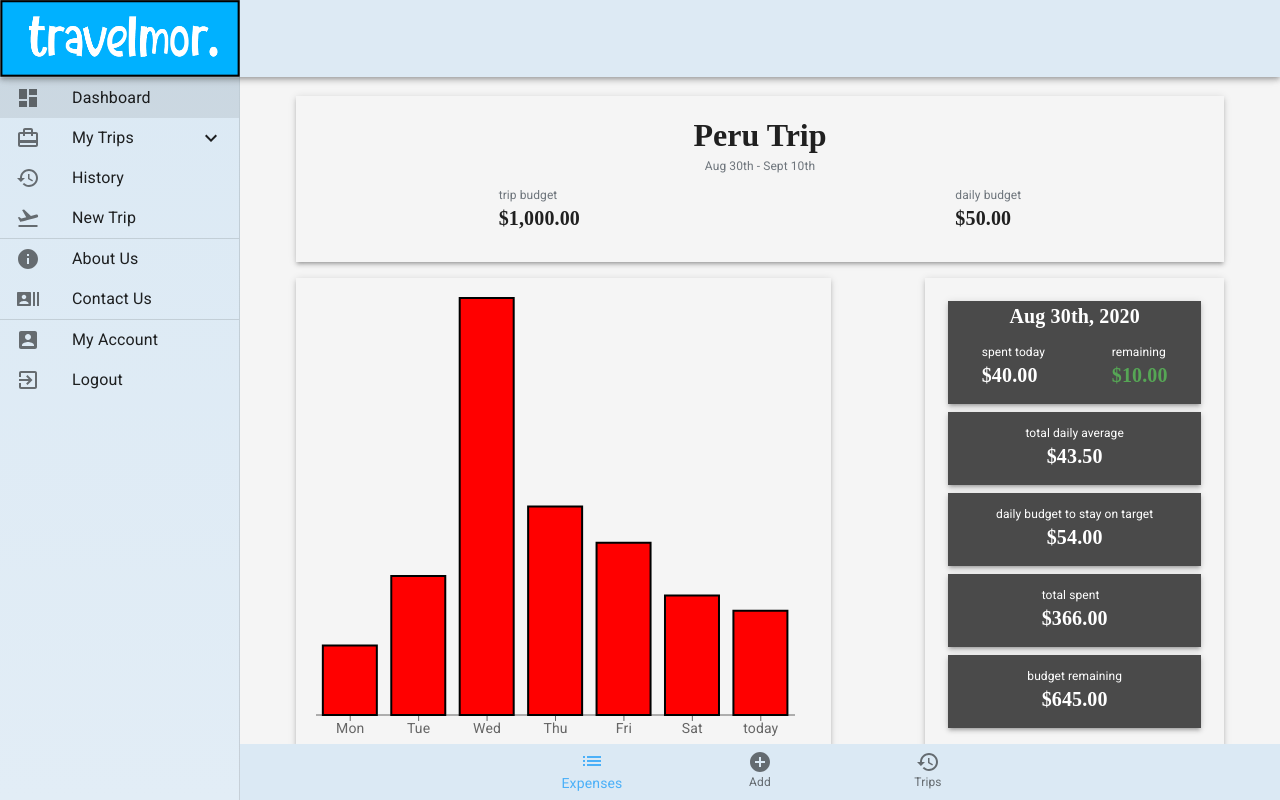
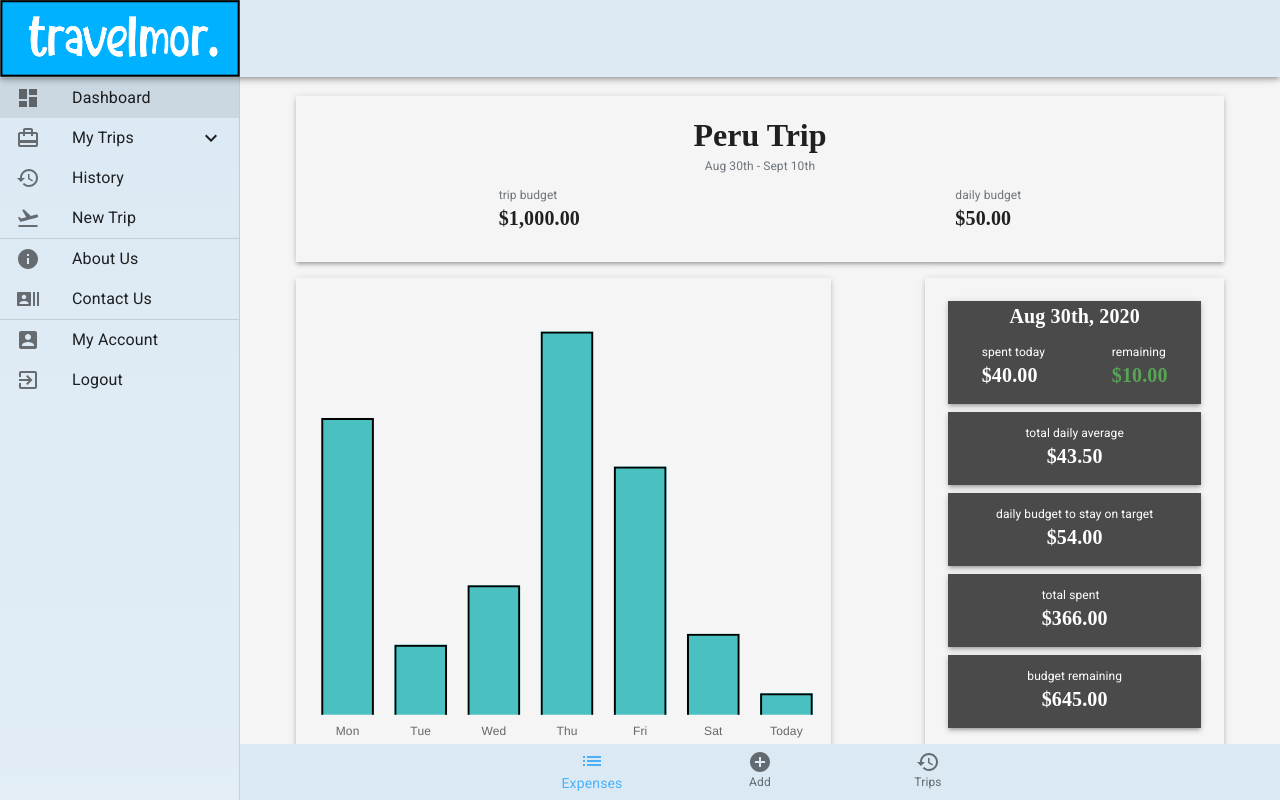
Before and after one commit to kzunino/travelmor_api, a React (Create React App) app in the folder client/: page /dashboard/trip in a window 1280 px wide. Shown: the top 800 px of the page. Built offline with nearby package versions, Linux system fonts and the light colour scheme.

Commit message:
chart.js working okay

```diff
--- a/client/package.json
+++ b/client/package.json
@@ -12,10 +12,12 @@
     "@testing-library/jest-dom": "^4.2.4",
     "@testing-library/react": "^9.5.0",
     "@testing-library/user-event": "^7.2.1",
+    "chart.js": "^2.9.3",
     "date-fns": "^2.16.1",
     "fontsource-roboto": "^3.0.3",
     "moment": "^2.27.0",
     "react": "^16.13.1",
+    "react-chartjs-2": "^2.10.0",
     "react-dom": "^16.13.1",
     "react-router-dom": "^5.2.0",
     "react-scripts": "^3.4.3",
--- a/client/src/components/Trip.js
+++ b/client/src/components/Trip.js
@@ -20,9 +20,11 @@ import Paper from '@material-ui/core/Paper';
 
 //Charts
 
+import {Bar} from 'react-chartjs-2';
+
 import {
   BarChart,
-  Bar,
+  // Bar,
   XAxis,
   YAxis,
   Tooltip,
@@ -91,6 +93,7 @@ const useStyles = makeStyles((theme) => ({
   //needs height set for responsive container to work
   chartContainer: {
     height: '33.7em',
+    padding: 5,
     [theme.breakpoints.down('xs')]: {
       height: '12em',
     },
@@ -146,7 +149,26 @@ const Trip = () => {
   const theme = useTheme();
   const classes = useStyles();
 
-  const barFill = `linear-gradient( ${theme.palette.secondary.main}, ${theme.palette.secondary.light})`;
+  const [barState, setBarState] = useState({
+    labels: [
+      Moment(Date.now()).subtract(6, 'days').format('ddd'),
+      Moment(Date.now()).subtract(5, 'days').format('ddd'),
+      Moment(Date.now()).subtract(4, 'days').format('ddd'),
+      Moment(Date.now()).subtract(3, 'days').format('ddd'),
+      Moment(Date.now()).subtract(2, 'days').format('ddd'),
+      Moment(Date.now()).subtract(1, 'days').format('ddd'),
+      'Today',
+    ],
+    datasets: [
+      {
+        label: '$',
+        backgroundColor: 'rgba(75,192,192,1)',
+        borderColor: 'rgba(0,0,0,1)',
+        borderWidth: 2,
+        data: [65, 23, 34, 81, 56, 25, 14],
+      },
+    ],
+  });
 
   const matchXs = useMediaQuery(theme.breakpoints.down('xs'));
 
@@ -168,36 +190,36 @@ const Trip = () => {
   ];
 
   //if type is null then uncategorized
-  const expenses = [
-    {
-      expense_uid: 132323,
-      type: 'Transportation',
-      name: 'bus tickets',
-      cost: 12.0,
-      date: Date.now(),
-    },
-    {
-      expense_uid: 1323222,
-      type: 'Food',
-      name: 'breakfast',
-      cost: 42.0,
-      date: Date.now(),
-    },
-    {
-      expense_uid: 1359693,
-      type: 'Tour',
-      name: 'Cusco City Tour',
-      cost: 50.0,
-      date: Date.now(),
-    },
-    {
-      expense_uid: 190323,
-      type: 'Gifts',
-      name: 'Bottle of Pisco',
-      cost: 18.0,
-      date: Date.now(),
-    },
-  ];
+  // const expenses = [
+  //   {
+  //     expense_uid: 132323,
+  //     type: 'Transportation',
+  //     name: 'bus tickets',
+  //     cost: 12.0,
+  //     date: Date.now(),
+  //   },
+  //   {
+  //     expense_uid: 1323222,
+  //     type: 'Food',
+  //     name: 'breakfast',
+  //     cost: 42.0,
+  //     date: Date.now(),
+  //   },
+  //   {
+  //     expense_uid: 1359693,
+  //     type: 'Tour',
+  //     name: 'Cusco City Tour',
+  //     cost: 50.0,
+  //     date: Date.now(),
+  //   },
+  //   {
+  //     expense_uid: 190323,
+  //     type: 'Gifts',
+  //     name: 'Bottle of Pisco',
+  //     cost: 18.0,
+  //     date: Date.now(),
+  //   },
+  // ];
 
   const data = [
     {
@@ -329,7 +351,40 @@ const Trip = () => {
                 <Grid item xs={12} sm={7}>
                   <Box m={1} boxShadow={3} className={classes.barChartBox}>
                     <Grid container className={classes.chartContainer}>
-                      <ResponsiveContainer
+                      <Bar
+                        data={barState}
+                        options={{
+                          title: {
+                            display: false,
+                            fontSize: 20,
+                          },
+                          legend: {
+                            display: false,
+                            position: 'right',
+                          },
+                          maintainAspectRatio: false,
+                          scales: {
+                            xAxes: [
+                              {
+                                gridLines: {
+                                  display: false,
+                                },
+                              },
+                            ],
+                            yAxes: [
+                              {
+                                gridLines: {
+                                  display: false,
+                                },
+                                ticks: {
+                                  display: false,
+                                },
+                              },
+                            ],
+                          },
+                        }}
+                      />
+                      {/* <ResponsiveContainer
                         width='99%'
                         // height={matchXs ? '50%' : undefined}
                       >
@@ -345,10 +400,10 @@ const Trip = () => {
                           }}
                         >
                           <XAxis dataKey='name' />
-                          {/* <YAxis /> */}
+
 
                           <Tooltip />
-                          {/* <Legend /> */}
+
                           <Bar dataKey='$' fill={'#ff0000'}>
                             {data.map((entry, index) => (
                               <Cell
@@ -360,7 +415,7 @@ const Trip = () => {
                             ))}
                           </Bar>
                         </BarChart>
-                      </ResponsiveContainer>
+                      </ResponsiveContainer> */}
                     </Grid>
                   </Box>
                 </Grid>
```
Also changed, not shown: 1 other file (tests, documents, lock files or other folders).
